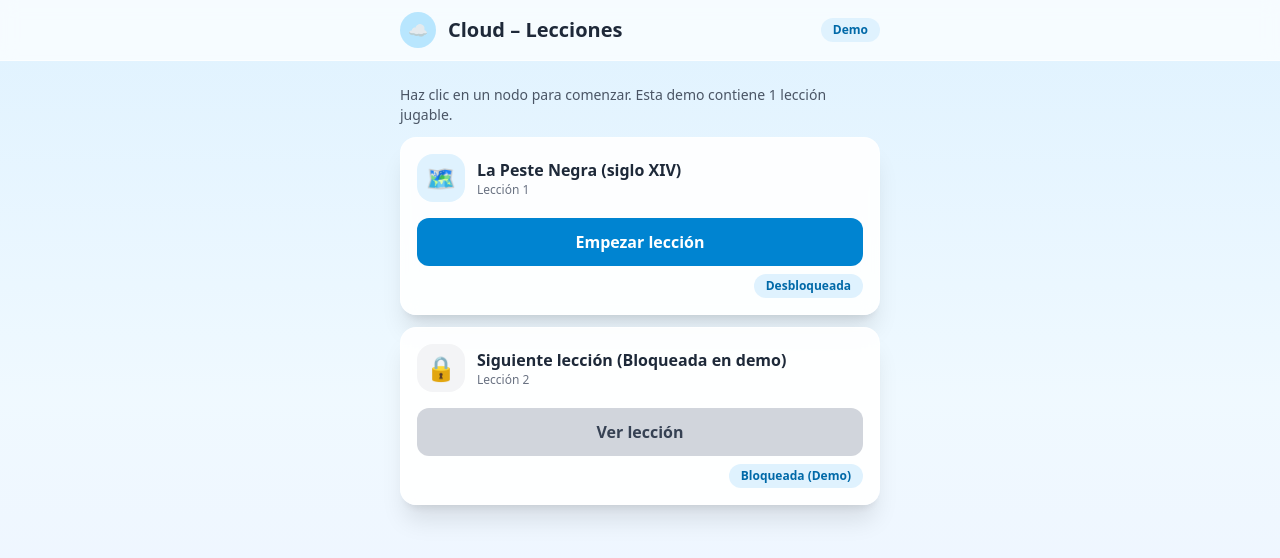
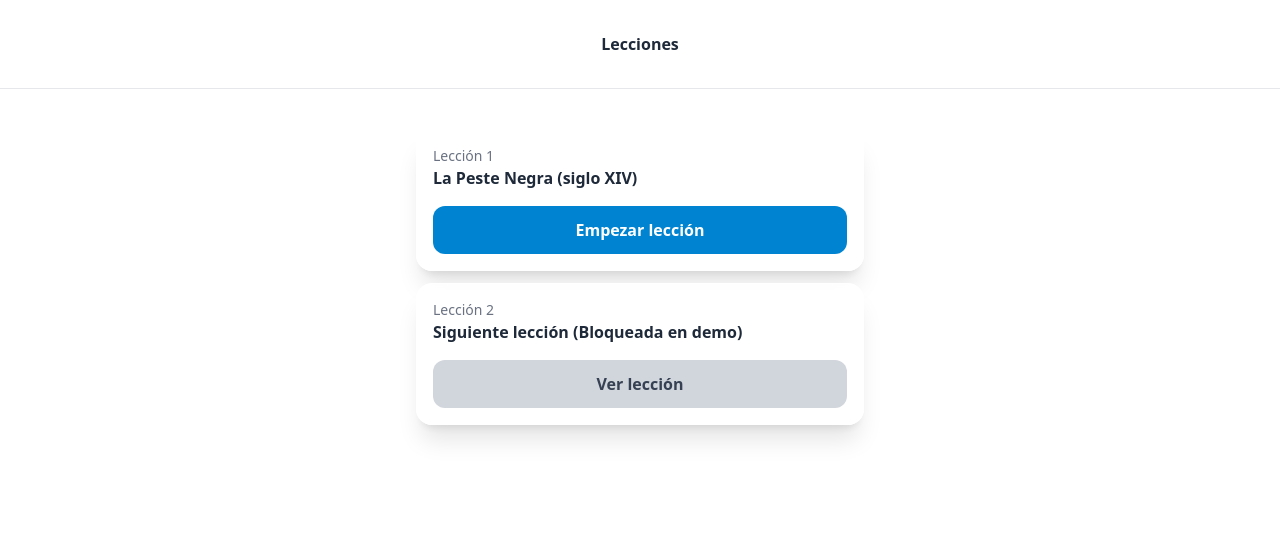
Before and after one commit to LuisVillela/Cloud, a React (Vite) app: page / in a window 1280 px wide. Shown: the top 558 px of the page. Built offline with nearby package versions, Linux system fonts and the light colour scheme.

Commit message:
Video fix and UI

```diff
--- a/src/App.tsx
+++ b/src/App.tsx
@@ -2,9 +2,7 @@ import { useEffect, useMemo, useRef, useState } from "react";
 
 /**
  * Cloud – Demo React SPA (mobile-first)
- * Flujo: Mapa → Video (fragmento YouTube) → Quiz → Victoria → (volver) → Fin de demo
- * - Video: full-screen, autoplay (mute) y pasa directo a Quiz al terminar
- * - Header dinámico por pantalla (oculto en Video)
+ * Flujo: Mapa → Video (fragmento YouTube) → Quiz → Victoria → Fin de demo
  */
 
 // =============== CONFIG ===============
@@ -12,10 +10,10 @@ const LESSON = {
   id: "leccion-1",
   title: "La Peste Negra (siglo XIV)",
   // Video: https://www.youtube.com/watch?v=uZKUthKdKKY
-  // Fragmento: 3:14 (194s) → 4:26 (~266s para asegurar corte)
+  // Fragmento: 3:14 (194s) → 4:26 (266s aprox)
   videoId: "uZKUthKdKKY",
   start: 194,
-  end: 266,
+  end: 267,
 
   // Assets (usar public/assets/*)
   heroUrl: "/assets/cloud-hero.png",
@@ -59,14 +57,6 @@ const NEXT_LEVEL = {
 };
 
 // =============== UI helpers ===============
-function Badge({ children }: { children: any }) {
-  return (
-    <span className="px-3 py-1 rounded-full bg-sky-100 text-sky-700 text-xs font-semibold">
-      {children}
-    </span>
-  );
-}
-
 function Card({
   children,
   className = "",
@@ -90,7 +80,7 @@ export default function App() {
   const [screen, setScreen] = useState<Screen>("map");
   const [quizIndex, setQuizIndex] = useState(0);
   const [correctCount, setCorrectCount] = useState(0);
-  const [showFinDemo, setShowFinDemo] = useState(false);
+  const [showFinDemo] = useState(false);
 
   const headerTitle: Record<Exclude<Screen, "video">, string> = {
     map: "Lecciones",
@@ -104,22 +94,14 @@ export default function App() {
   const startLesson = () => setScreen("video");
   const handleQuizComplete = () => setScreen("victory");
   const backToMap = () => setScreen("map");
-  const tryNextLevel = () => {
-    setShowFinDemo(true);
-    setScreen("end");
-  };
+  const tryNextLevel = () => setScreen("end");
 
   return (
-    <div className="min-h-screen w-full bg-gradient-to-b from-sky-100 via-sky-50 to-indigo-50 text-gray-800">
+    <div className="min-h-screen w-full bg-W text-gray-800">
       {showHeader && (
-        <header className="sticky top-0 z-10 backdrop-blur bg-white/70 border-b border-white/60">
-          <div className="max-w-lg mx-auto px-4 py-3 flex items-center justify-between">
-            <div className="flex items-center gap-3">
-              <div className="w-9 h-9 rounded-full bg-sky-200 grid place-items-center text-sky-700 font-bold">
-                ☁️
-              </div>
-              <h1 className="text-xl font-bold">
-                Cloud –{" "}
+        <header className="sticky top-0 z-10 bg-white/75 border-b border-gray-200 mb-4">
+          <div className="max-w-lg mx-auto px-4 py-8">
+            <h1 className="text-center text-base font-semibold">
               {screen === "map"
                 ? headerTitle.map
                 : screen === "quiz"
@@ -129,15 +111,13 @@ export default function App() {
                 : headerTitle.end}
             </h1>
           </div>
-            <Badge>Demo</Badge>
-          </div>
         </header>
       )}
 
       {screen === "video" ? (
         <VideoScreen lesson={LESSON} onFinish={() => setScreen("quiz")} />
       ) : (
-        <main className="max-w-lg mx-auto px-4 py-6 space-y-5">
+        <main className="max-w-lg mx-auto px-8 py-6 space-y-5">
           {screen === "map" && (
             <MapScreen
               onStartLesson={startLesson}
@@ -160,7 +140,7 @@ export default function App() {
             <VictoryScreen lesson={LESSON} onContinue={backToMap} />
           )}
 
-          {screen === "end" && <EndOfDemoScreen show={showFinDemo} />}
+          {screen === "end" && <EndOfDemoScreen />}
         </main>
       )}
     </div>
@@ -177,56 +157,40 @@ function MapScreen({
 }) {
   return (
     <div className="space-y-3">
-      <p className="text-sm text-gray-600">
-        Haz clic en un nodo para comenzar. Esta demo contiene 1 lección jugable.
-      </p>
-
       <div className="grid grid-cols-1 gap-3">
-        {/* Nodo 1 */}
+        {/* Lección 1 */}
         <Card>
-          <div className="flex items-center gap-3">
-            <div className="w-12 h-12 rounded-2xl bg-sky-100 grid place-items-center text-2xl">
-              🗺️
-            </div>
+          <div className="flex items-center justify-between">
             <div>
+              <div className="text-sm text-gray-500">Lección 1</div>
               <div className="font-semibold">{LESSON.title}</div>
-              <div className="text-xs text-gray-500">Lección 1</div>
             </div>
           </div>
-          <div className="mt-4 grid gap-2">
+          <div className="mt-4">
             <button
               onClick={onStartLesson}
               className="w-full px-4 py-3 rounded-xl bg-sky-600 text-white text-center font-semibold active:scale-[.99] transition"
             >
               Empezar lección
             </button>
-            <div className="flex justify-end">
-              <Badge>Desbloqueada</Badge>
-            </div>
           </div>
         </Card>
 
-        {/* Nodo 2 (demo) */}
+        {/* Lección 2 (fin de demo) */}
         <Card>
-          <div className="flex items-center gap-3">
-            <div className="w-12 h-12 rounded-2xl bg-gray-100 grid place-items-center text-2xl">
-              🔒
-            </div>
+          <div className="flex items-center justify-between">
             <div>
+              <div className="text-sm text-gray-500">Lección 2</div>
               <div className="font-semibold">{NEXT_LEVEL.title}</div>
-              <div className="text-xs text-gray-500">Lección 2</div>
             </div>
           </div>
-          <div className="mt-4 grid gap-2">
+          <div className="mt-4">
             <button
               onClick={onTryNextLevel}
               className="w-full px-4 py-3 rounded-xl bg-gray-300 text-gray-700 font-semibold active:scale-[.99] transition"
             >
               Ver lección
             </button>
-            <div className="flex justify-end">
-              <Badge>Bloqueada (Demo)</Badge>
-            </div>
           </div>
         </Card>
       </div>
@@ -234,20 +198,17 @@ function MapScreen({
   );
 }
 
-// =============== VIDEO (full-screen, autoplay, overlay rotación) ===============
+// =============== VIDEO full-screen (autoplay + activar sonido + fin inmediato) ===============
 function useIsPortrait() {
   const get = () =>
     typeof window !== "undefined" &&
     window.matchMedia("(orientation: portrait)").matches;
-
   const [isPortrait, setIsPortrait] = useState<boolean>(get());
 
   useEffect(() => {
     const mql = window.matchMedia("(orientation: portrait)");
     const handler = (e: MediaQueryListEvent | MediaQueryList) =>
       setIsPortrait("matches" in e ? e.matches : (e as MediaQueryList).matches);
-
-    // Safari soporte legacy
     try {
       mql.addEventListener("change", handler as (e: MediaQueryListEvent) => void);
     } catch {
@@ -277,10 +238,11 @@ function VideoScreen({
   lesson: typeof LESSON;
   onFinish: () => void;
 }) {
-  // Iniciamos automáticamente (no hay botón)
-  const [started, setStarted] = useState(true);
   const isPortrait = useIsPortrait();
-  const timerRef = useRef<number | null>(null);
+  const iframeRef = useRef<HTMLIFrameElement>(null);
+  const [soundOn, setSoundOn] = useState(false);
+
+  // Fallback: por si el evento 'ended' no llega exacto
   const duration = Math.max(1, lesson.end - lesson.start);
 
   const embedUrl = useMemo(() => {
@@ -288,28 +250,85 @@ function VideoScreen({
       start: String(lesson.start),
       end: String(lesson.end),
       autoplay: "1",
-      mute: "1", // autoplay sin bloqueo en iOS
+      mute: soundOn ? "0" : "1",
       controls: "0",
       modestbranding: "1",
       rel: "0",
       playsinline: "1",
       fs: "0",
+      enablejsapi: "1",
+      origin: window.location.origin,
     });
     return `https://www.youtube-nocookie.com/embed/${lesson.videoId}?${params.toString()}`;
-  }, [lesson.videoId, lesson.start, lesson.end]);
+  }, [lesson.videoId, lesson.start, lesson.end, soundOn]);
 
   useEffect(() => {
-    if (!started) return;
-    timerRef.current = window.setTimeout(() => onFinish(), duration * 1000) as unknown as number;
-    return () => {
-      if (timerRef.current) window.clearTimeout(timerRef.current);
+  const w = iframeRef.current?.contentWindow;
+  if (!w) return;
+
+  // habilita canal de eventos
+  w.postMessage(JSON.stringify({ event: "listening", id: 1 }), "*");
+  // suscríbete a cambios de estado (ended = 0)
+  w.postMessage(
+    JSON.stringify({
+      event: "command",
+      func: "addEventListener",
+      args: ["onStateChange"],
+    }),
+    "*"
+  );
+}, [embedUrl]);
+
+  // Escucha eventos del IFrame API para detectar final inmediatamente
+  useEffect(() => {
+    const onMsg = (e: MessageEvent) => {
+      if (typeof e.data !== "string") return;
+      try {
+        const data = JSON.parse(e.data);
+        // playerState: 0 => ended
+        if (
+          (data?.event === "onStateChange" && data?.info === 0) ||
+          (data?.info && typeof data.info.playerState === "number" && data.info.playerState === 0)
+        ) {
+          onFinish();
+        }
+      } catch {
+        /* ignore */
+      }
     };
-  }, [started, duration, onFinish]);
+    window.addEventListener("message", onMsg);
+    return () => window.removeEventListener("message", onMsg);
+  }, [onFinish]);
+
+
+  // Fallback timer con pequeño margen negativo para evitar “espera”
+  useEffect(() => {
+    const t = window.setTimeout(onFinish, Math.max(500, (duration - 0.5) * 1000));
+    return () => window.clearTimeout(t);
+  }, [duration, onFinish, embedUrl]);
+
+  // Activar sonido por gesto del usuario (recomendado en iOS)
+  const enableSound = () => {
+    setSoundOn(true);
+    // También intenta desmutear vía API
+    try {
+      iframeRef.current?.contentWindow?.postMessage(
+        JSON.stringify({ event: "command", func: "unMute", args: [] }),
+        "*"
+      );
+      iframeRef.current?.contentWindow?.postMessage(
+        JSON.stringify({ event: "command", func: "setVolume", args: [100] }),
+        "*"
+      );
+    } catch {
+      /* ignore */
+    }
+  };
 
   return (
     <div className="fixed inset-0 bg-black">
-      {/* Iframe full-viewport */}
       <iframe
+        ref={iframeRef}
         className="w-screen h-dvh"
         src={embedUrl}
         title="Video lección"
@@ -324,17 +343,28 @@ function VideoScreen({
             <div className="text-5xl">🔄</div>
             <div className="text-lg font-semibold">Gira tu teléfono</div>
             <div className="text-sm text-white/90">
-              Para ver el video, rota el dispositivo. Al finalizar, pasarás al
-              desafío automáticamente.
+              Al finalizar, pasarás al desafío automáticamente.
             </div>
           </div>
+        </div>
+      )}
+
+      {/* Botón para activar sonido */}
+      {!soundOn && (
+        <div className="absolute bottom-4 right-4">
+          <button
+            onClick={enableSound}
+            className="px-4 py-2 rounded-xl bg-white/90 text-black font-semibold shadow"
+          >
+            Activar sonido
+          </button>
         </div>
       )}
     </div>
   );
 }
 
-// =============== QUIZ (más grande, layout suelto) ===============
+// =============== QUIZ (aprovecha el ancho, personajes más grandes) ===============
 function QuizScreen({
   lesson,
   onComplete,
@@ -355,14 +385,14 @@ function QuizScreen({
   const [status, setStatus] = useState<"idle" | "correct" | "wrong">("idle");
 
   const hero = lesson.heroUrl ? (
-    <img src={lesson.heroUrl} alt="hero" className="h-28 object-contain" />
+    <img src={lesson.heroUrl} alt="hero" className="h-32 object-contain" />
   ) : (
-    <div className="h-28 w-28 grid place-items-center text-5xl">☁️</div>
+    <div className="h-32 w-32 grid place-items-center text-5xl">☁️</div>
   );
   const enemy = lesson.enemyUrl ? (
-    <img src={lesson.enemyUrl} alt="enemy" className="h-28 object-contain" />
+    <img src={lesson.enemyUrl} alt="enemy" className="h-32 object-contain" />
   ) : (
-    <div className="h-28 w-28 grid place-items-center text-5xl">👹</div>
+    <div className="h-32 w-32 grid place-items-center text-5xl">👹</div>
   );
 
   const onChoose = (idx: number) => {
@@ -387,27 +417,24 @@ function QuizScreen({
 
   return (
     <div className="space-y-5">
-      <Card className="p-5">
       {/* Progreso */}
-        <div className="w-full h-3 bg-gray-100 rounded-full overflow-hidden">
+      <div className="w-full h-3 bg-gray-100 rounded-full overflow-hidden shadow-sm">
         <div className="h-full bg-sky-500" style={{ width: `${progressPct}%` }} />
       </div>
 
       {/* VS */}
-        <div className="mt-5 flex items-center justify-between gap-6">
+      <div className="flex items-center justify-between gap-6">
         <div className="flex-1 grid place-items-center">{hero}</div>
         <div className="text-xl font-semibold text-gray-500">VS</div>
         <div className="flex-1 grid place-items-center">{enemy}</div>
       </div>
 
       {/* Pregunta */}
-        <div className="mt-5">
       <div className="text-base font-semibold">{q.prompt}</div>
-          {q.hint && <div className="text-xs text-gray-500 mt-1">Pista: {q.hint}</div>}
-        </div>
+      {q.hint && <div className="text-xs text-gray-500 -mt-2">Pista: {q.hint}</div>}
 
       {/* Opciones */}
-        <div className="mt-4 grid grid-cols-1 gap-3">
+      <div className="grid grid-cols-1 gap-3">
         {q.options.map((opt, idx) => {
           const isSelected = selected === idx;
           const isCorrect = idx === q.answerIndex;
@@ -433,7 +460,7 @@ function QuizScreen({
       </div>
 
       {/* Feedback + siguiente */}
-        <div className="mt-4 flex items-center justify-between">
+      <div className="flex items-center justify-between">
         <div className="text-sm">
           {status === "correct" && <span className="text-green-700">✅ ¡Correcto!</span>}
           {status === "wrong" && (
@@ -451,7 +478,6 @@ function QuizScreen({
           </button>
         )}
       </div>
-      </Card>
     </div>
   );
 }
@@ -502,7 +528,7 @@ function VictoryScreen({
 }
 
 // =============== FIN DE DEMO ===============
-function EndOfDemoScreen({ show }: { show: boolean }) {
+function EndOfDemoScreen() {
   return (
     <div className="space-y-5">
       <Card>
```
Lines whose indentation alone changed are shown as unchanged.
